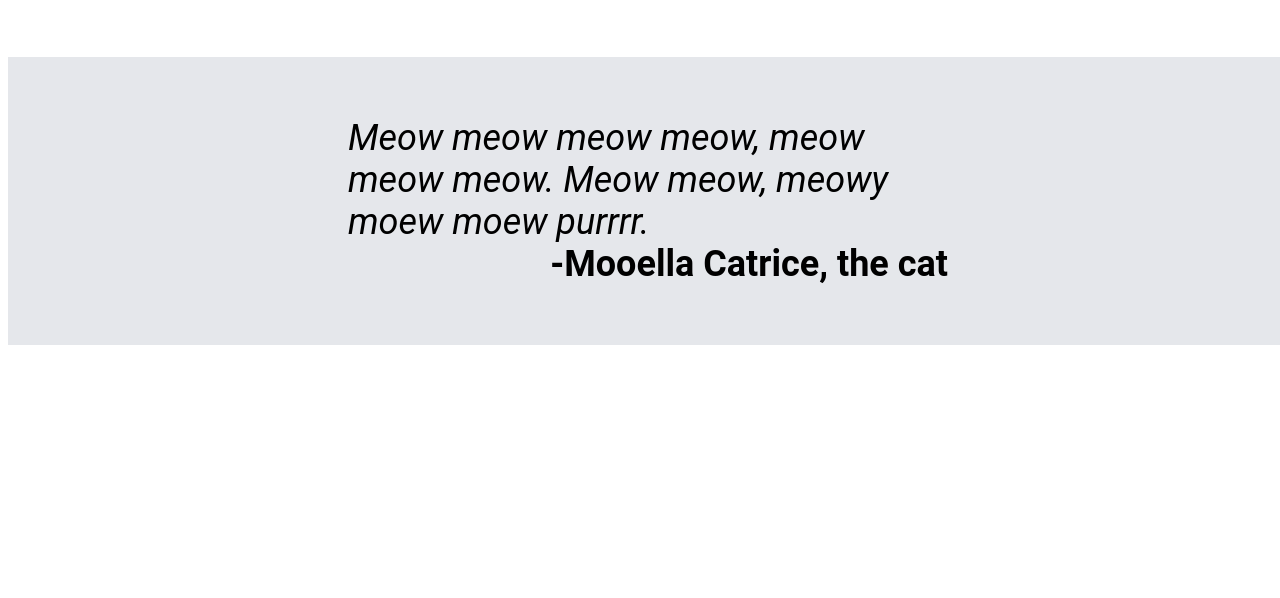
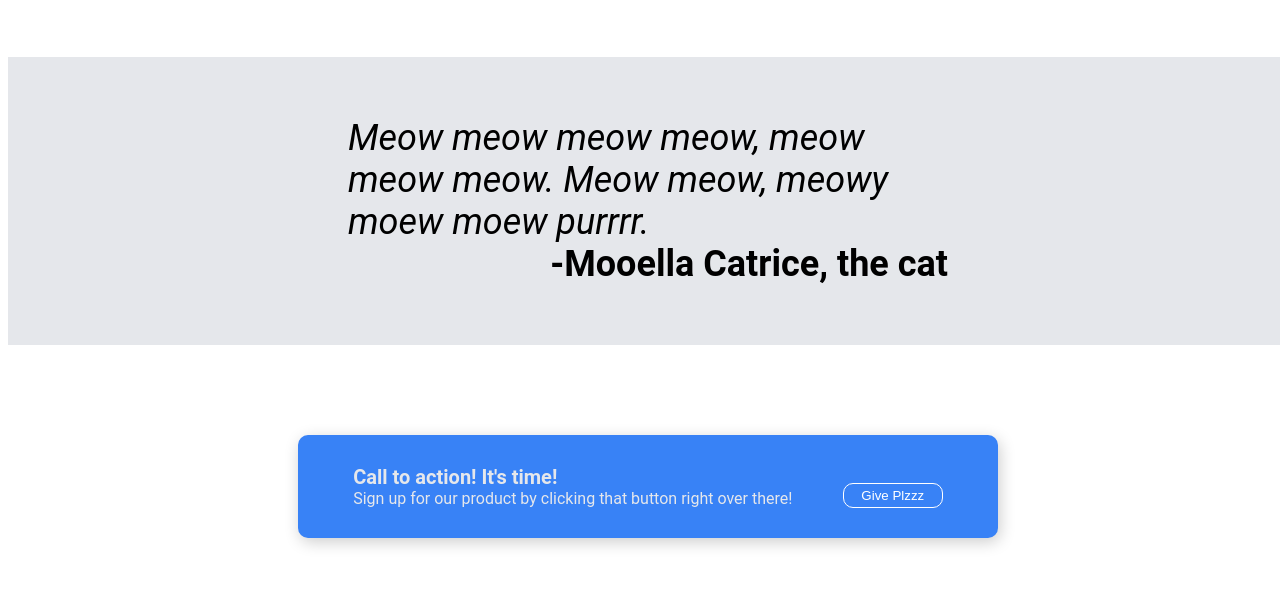
Before and after one commit to Sanforjw/landing-page, a plain HTML site: page index.html in a window 1280 px wide. Shown: the part 968-1566 px from the top of the page. Before the commit the page ends 1343 px from the top, so only its background shows below. Drawn offline with Linux system fonts and the light colour scheme.

Commit message:
completed bottom section

```diff
--- a/index.html
+++ b/index.html
@@ -61,5 +61,16 @@
         </div>
     </div>
 
+    <div class="call-to-action">
+        <div class="action-container">
+            <div class="action-content">
+                <div clas="left-action-content">
+                <div class="call-title">Call to action! It's time!</div>
+                <div class="call-text">Sign up for our product by clicking that button right over there!</div>
+                </div>
+                <button class="give-button">Give Plzzz</button>
+            </div>
+        </div>
+    </div>
 </body>
 </html>
--- a/style.css
+++ b/style.css
@@ -41,6 +41,7 @@ a {
     margin: 20px;
     align-items: flex-start;
     width: 380px;
+    padding-left: 100px;
 
 
 }
@@ -130,3 +131,45 @@ img {
     text-align: right;
     font-weight: 700;
 }
+
+.call-to-action {
+    display: flex;
+    align-items: center;
+    justify-content: center;
+    padding-bottom: 60px;
+    padding-top: 60px;
+}
+
+.action-container {
+    background-color: #3882F6;
+    color: #E5E7Eb;
+    width: 700px;
+    border-radius: 10px;
+    box-shadow: 2px 4px 16px rgba(0,0,0,.2);
+
+}
+
+.action-content {
+    display: flex;
+    align-items: center;
+    justify-content: space-around;
+    padding: 30px;
+
+}
+
+.call-title {
+    font-weight: 700;
+    font-size: 20px;
+}
+
+.give-button {
+    display: flex;
+    align-self: flex-end;
+    justify-content: center;
+    border: 1px solid white;
+    height: 25px;
+
+
+}
+
+.
```
